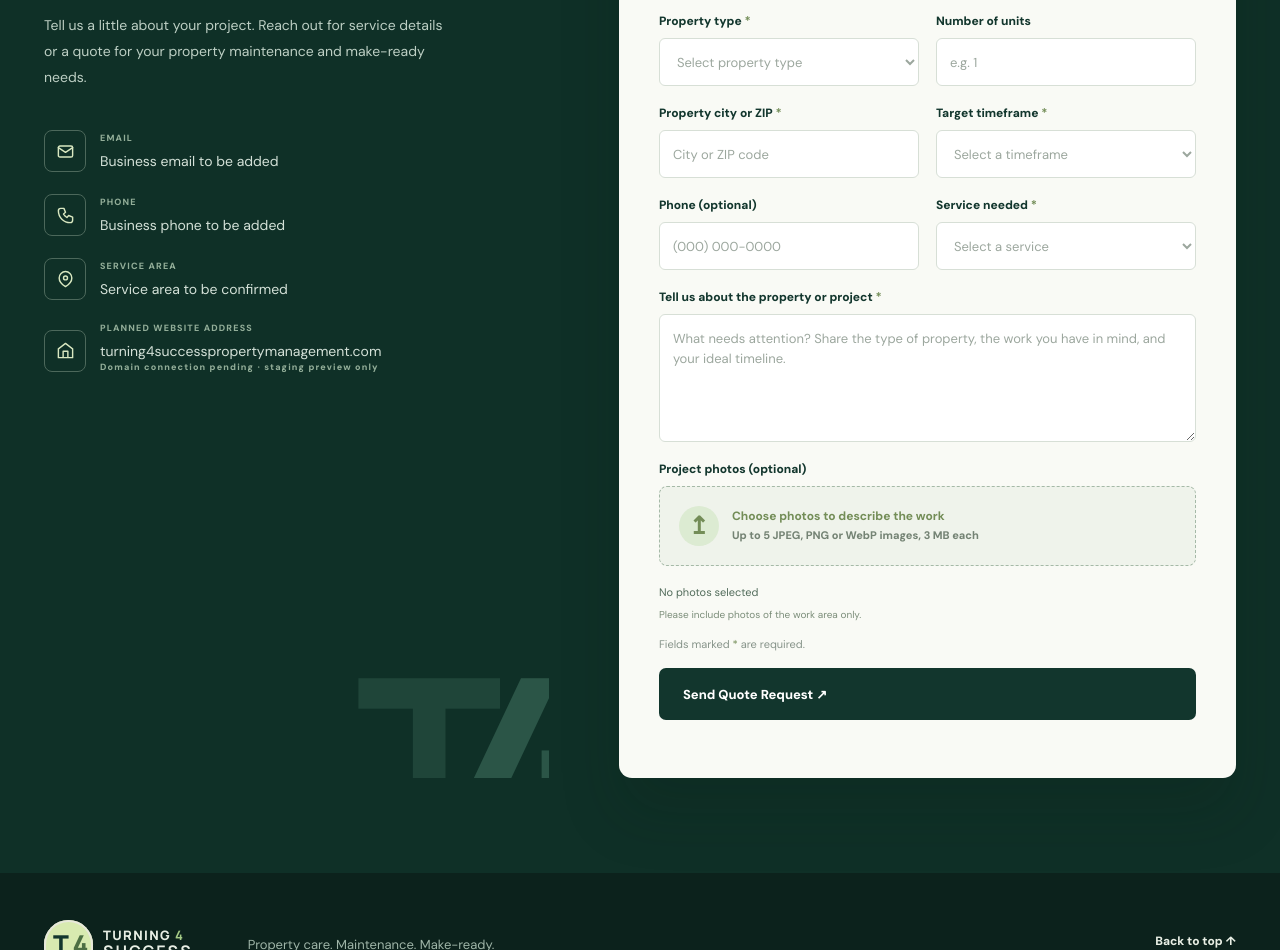
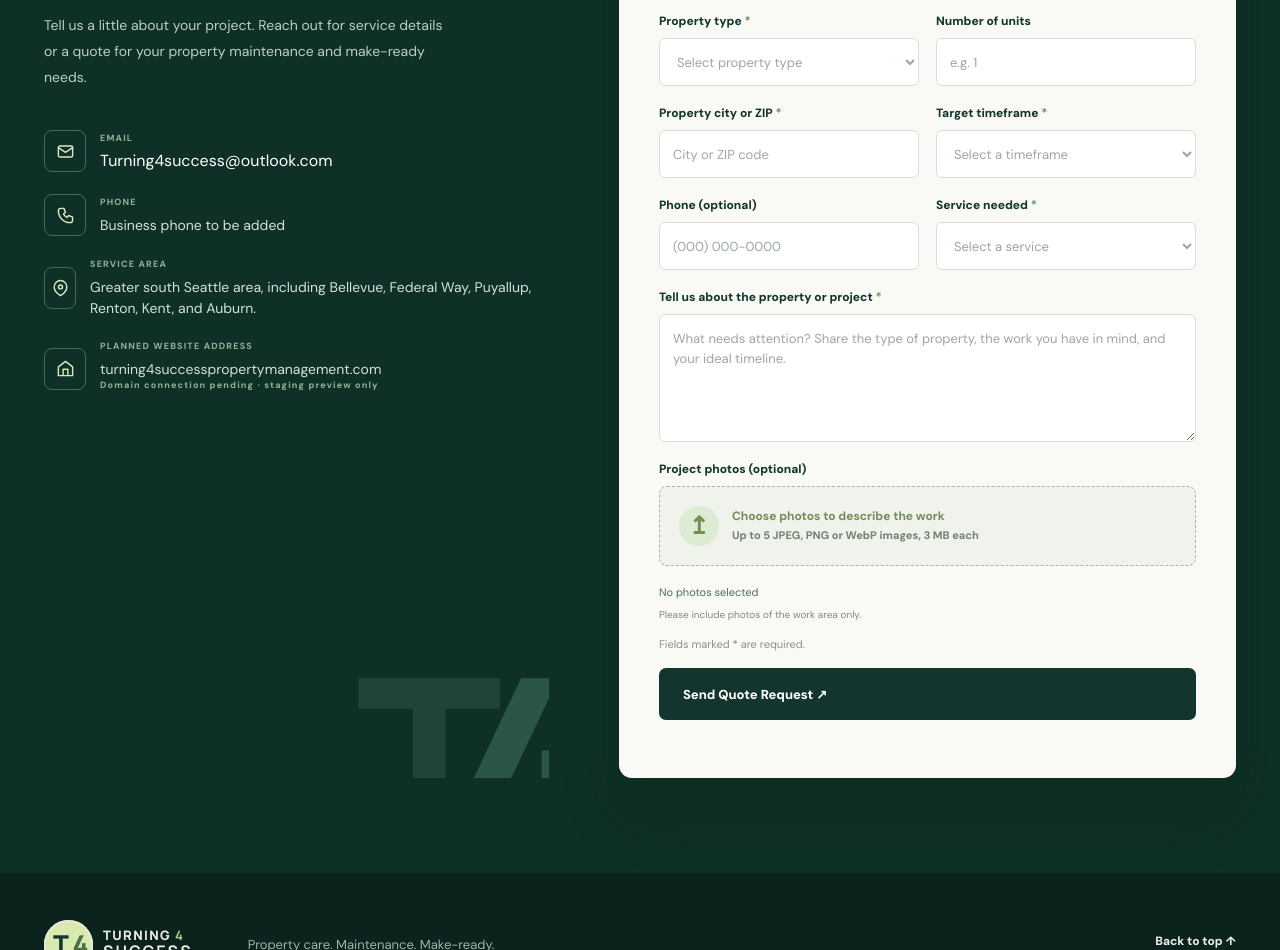
Before and after one commit to ChooseMe187/Turn-4-Success, a website: page public/index.html in a window 1280 px wide. Shown: the part 7020-7970 px from the top of the page. Drawn offline with nearby package versions, Linux system fonts and the light colour scheme.

Commit message:
Update business contact email and service cities

```diff
--- a/public/index.html
+++ b/public/index.html
@@ -208,9 +208,9 @@
 <h2 id="contact-title">Tell us about<br/>your <em>next project.</em></h2>
 <p>Tell us a little about your project. Reach out for service details or a quote for your property maintenance and make-ready needs.</p>
 <div class="contact-details">
-<div class="contact-detail"><span class="contact-icon"><svg class="svg-icon"><use href="#i-mail"></use></svg></span><div><small>EMAIL</small><span>Business email to be added</span></div></div>
+<div class="contact-detail"><span class="contact-icon"><svg class="svg-icon"><use href="#i-mail"></use></svg></span><div><small>EMAIL</small><a href="mailto:turning4success@outlook.com">Turning4success@outlook.com</a></div></div>
 <div class="contact-detail"><span class="contact-icon"><svg class="svg-icon"><use href="#i-phone"></use></svg></span><div><small>PHONE</small><span>Business phone to be added</span></div></div>
-<div class="contact-detail"><span class="contact-icon"><svg class="svg-icon"><use href="#i-pin"></use></svg></span><div><small>SERVICE AREA</small><span>Service area to be confirmed</span></div></div>
+<div class="contact-detail"><span class="contact-icon"><svg class="svg-icon"><use href="#i-pin"></use></svg></span><div><small>SERVICE AREA</small><span>Greater south Seattle area, including Bellevue, Federal Way, Puyallup, Renton, Kent, and Auburn.</span></div></div>
 <div class="contact-detail"><span class="contact-icon"><svg class="svg-icon"><use href="#i-home"></use></svg></span><div><small>PLANNED WEBSITE ADDRESS</small><span class="planned-domain">turning4successpropertymanagement.com</span><small>Domain connection pending · staging preview only</small></div></div>
 </div>
 <div aria-hidden="true" class="contact-bottom-mark">T<span>4</span></div>
```
